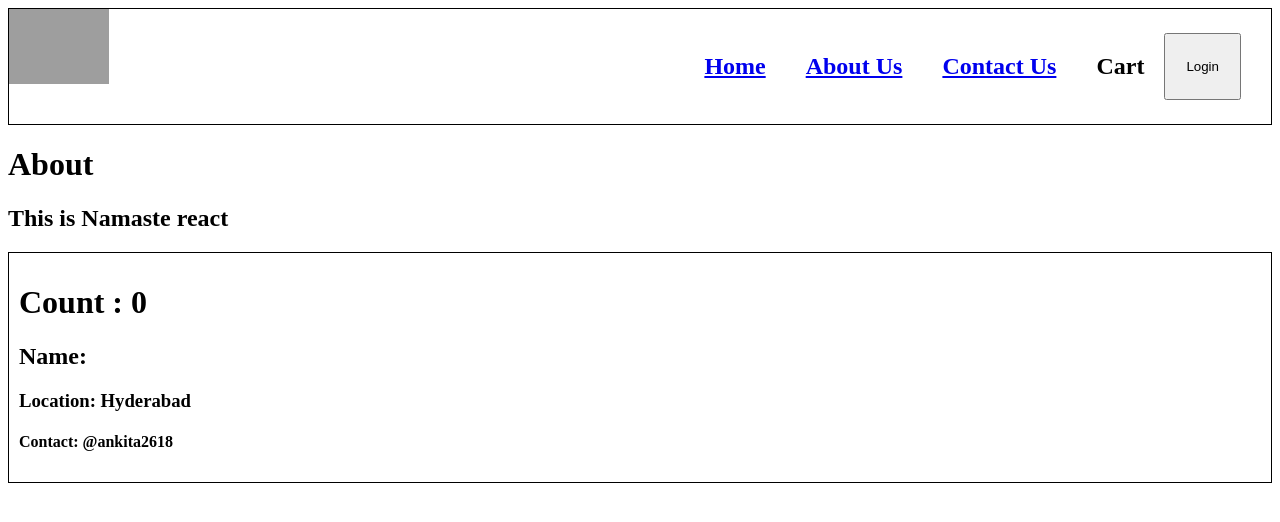
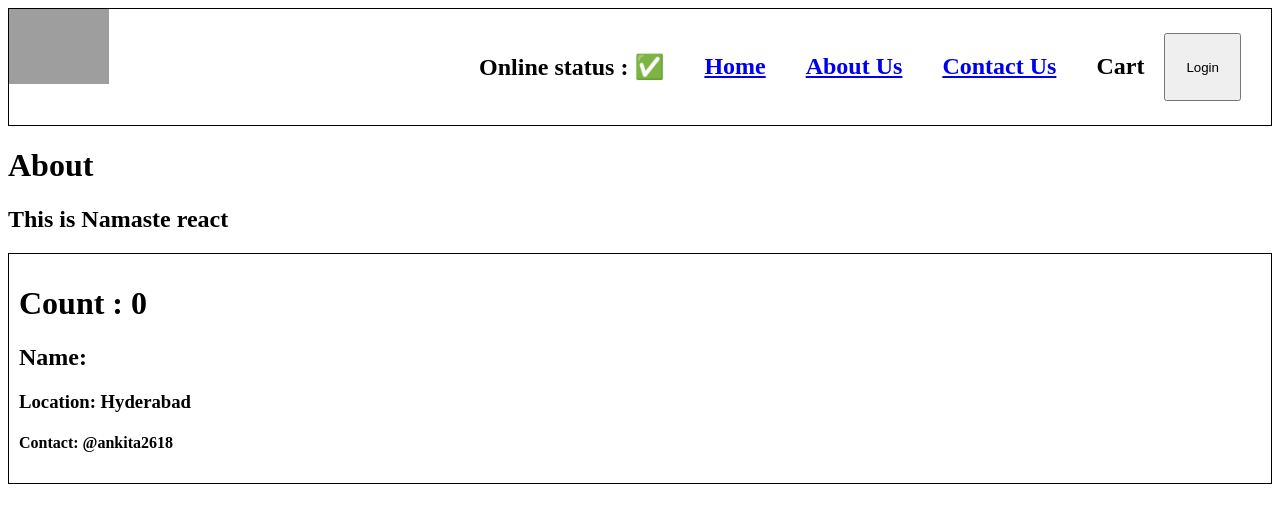
Before and after one commit to AnkitaSinha2618/namaste-react, a React (Vite) app: page /about in a window 1280 px wide. Shown: the top 522 px of the page. Built offline with nearby package versions, Linux system fonts and the light colour scheme; grey boxes are pictures that could not be loaded.

Commit message:
custom hook(online & offline feature in app)

```diff
--- a/src/components/Body.js
+++ b/src/components/Body.js
@@ -5,6 +5,7 @@ import { useEffect } from "react";
 import Shimmer from "./Shimmer";
 import { Link } from "react-router-dom";
 import { RESTAURANT_URL } from "../utils/constants";
+import useOnlineStatus from "../utils/useOnlineStatus";
 
 const Body = () => {
   //Local State variable - Super Powerful variable
@@ -30,69 +31,12 @@ const Body = () => {
       json?.data?.cards[4]?.card?.card?.gridElements?.infoWithStyle?.restaurants
     );
   };
-  // if(listofRestautrants.length === 0){
-  //   return <Shimmer/>
-  // }
 
-  //normal js variables
-  // let listofRestautrantsjs = [
-  //     {
-  //     "info": {
-  //       "id": "408328",
-  //       "name": "Kwality Walls Ice Cream and More",
-  //       "cloudinaryImageId": "RX_THUMBNAIL/IMAGES/VENDOR/2024/6/13/f0f4f88a-4952-4a93-82e8-f8dce80e10f8_408328.JPG",
-  //       "locality": "Circle No14",
-  //       "areaName": "Jubilee Hills",
-  //       "costForTwo": "₹300 for two",
-  //       "cuisines": [
-  //         "Desserts",
-  //         "Ice Cream",
-  //         "Ice Cream Cakes"
-  //       ],
-  //       "avgRating": 4.3,
-  //       "veg": true,
-  //       "parentId": "582",
-  //       "avgRatingString": "4.3",
-  //       "totalRatingsString": "479",
-  //       "sla": {
-  //         "deliveryTime": 30,
-  //         "lastMileTravel": 2.8,
-  //         "serviceability": "SERVICEABLE",
-  //         "slaString": "25-30 mins",
-  //         "lastMileTravelString": "2.8 km",
-  //         "iconType": "ICON_TYPE_EMPTY"
-  //       },
-  //     }
-  //   },
-  //     {
-  //       "info": {
-  //       "id": "491475",
-  //       "name": "Chinese Wok",
-  //       "cloudinaryImageId": "e0839ff574213e6f35b3899ebf1fc597",
-  //       "locality": "Ameerpet",
-  //       "areaName": "Gachibowli",
-  //       "costForTwo": "₹250 for two",
-  //       "cuisines": [
-  //         "Chinese",
-  //         "Asian",
-  //         "Tibetan",
-  //         "Desserts"
-  //       ],
-  //       "avgRating": 3.3,
-  //       "parentId": "61955",
-  //       "avgRatingString": "4.2",
-  //       "totalRatingsString": "2.7K+",
-  //       "sla": {
-  //         "deliveryTime": 24,
-  //         "lastMileTravel": 1.6,
-  //         "serviceability": "SERVICEABLE",
-  //         "slaString": "20-25 mins",
-  //         "lastMileTravelString": "1.6 km",
-  //         "iconType": "ICON_TYPE_EMPTY"
-  //       },
-  //     }
-  //   }
-  // ]
+  //To check offline or online
+  const onlineStatus = useOnlineStatus();
+  if(onlineStatus === false){
+    return <h1>Looks like you are offline, Please check your Internet connection</h1>
+  }
 
   //use of ternary operator
   return listofRestautrants.length === 0 ? (
--- a/src/components/Header.js
+++ b/src/components/Header.js
@@ -1,11 +1,14 @@
 import { useEffect, useState } from "react";
 import { LOGO_URL } from "../utils/constants";
 import { Link } from "react-router-dom";
+import useOnlineStatus from "../utils/useOnlineStatus";
 
 const Header = () => {
   // let btnName = "Login";
   const [reactBtn, setreactBtn] = useState("Login");
-  console.log("header component render");
+
+  const onlineStatus = useOnlineStatus();
+
   return (
     <div className="header">
       <div className="logo-container">
@@ -13,6 +16,9 @@ const Header = () => {
       </div>
       <div className="nav-items">
         <ul>
+          <li>
+            Online status : {onlineStatus? "✅" : "🔴"}
+          </li>
           <li>
             <Link to={"/"}>Home</Link>
           </li>
--- /dev/null
+++ b/src/utils/useOnlineStatus.js
@@ -0,0 +1,18 @@
+import { useEffect, useState } from "react";
+
+const useOnlineStatus = () =>{
+    const [status, setStatus] = useState(true)
+    //check if online
+    useEffect(()=>{
+        window.addEventListener("offline", () => {
+            setStatus(false);
+        });
+        window.addEventListener("online", () => {
+            setStatus(true);
+        })
+    },[]);
+
+    return status;
+}
+
+export default useOnlineStatus;
```
